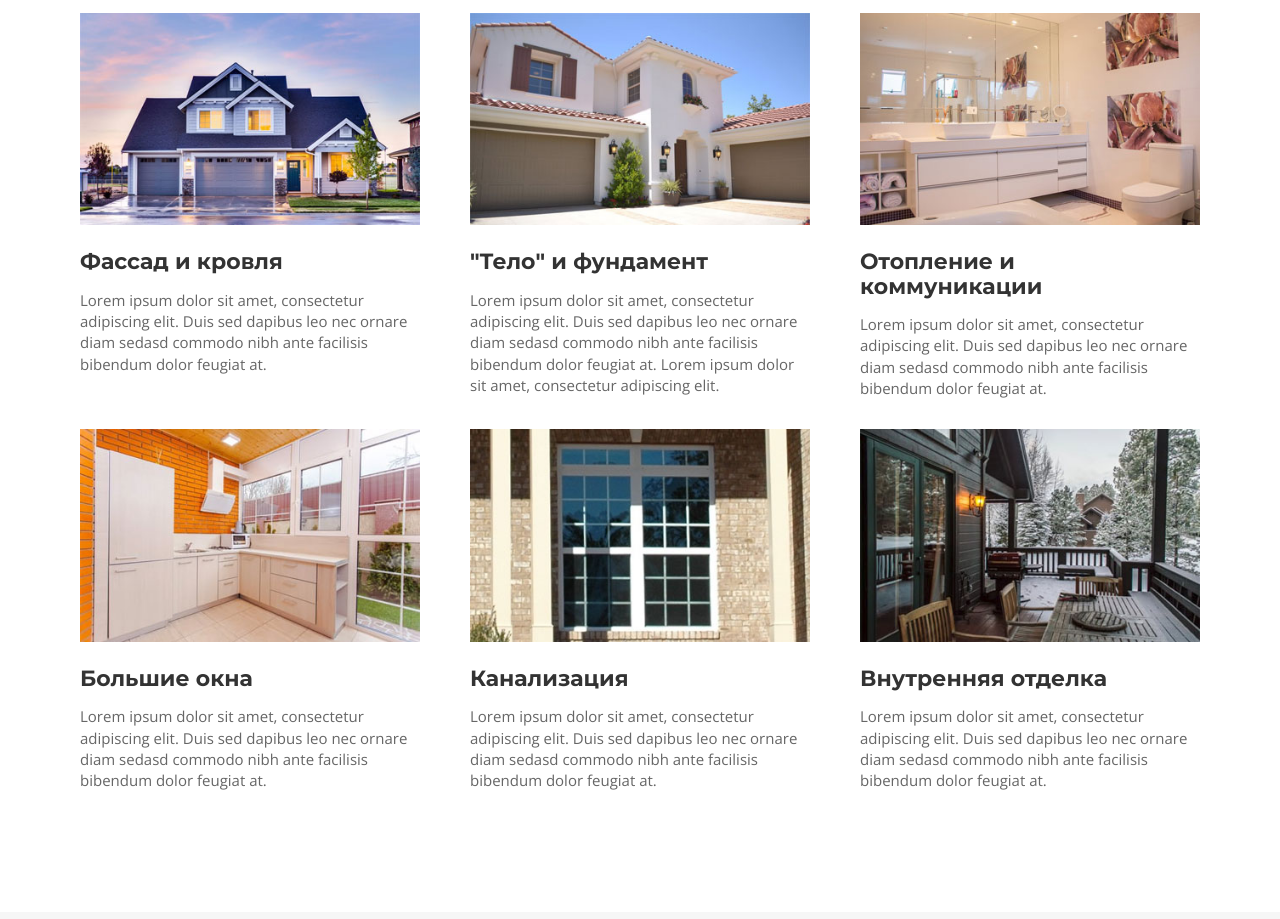
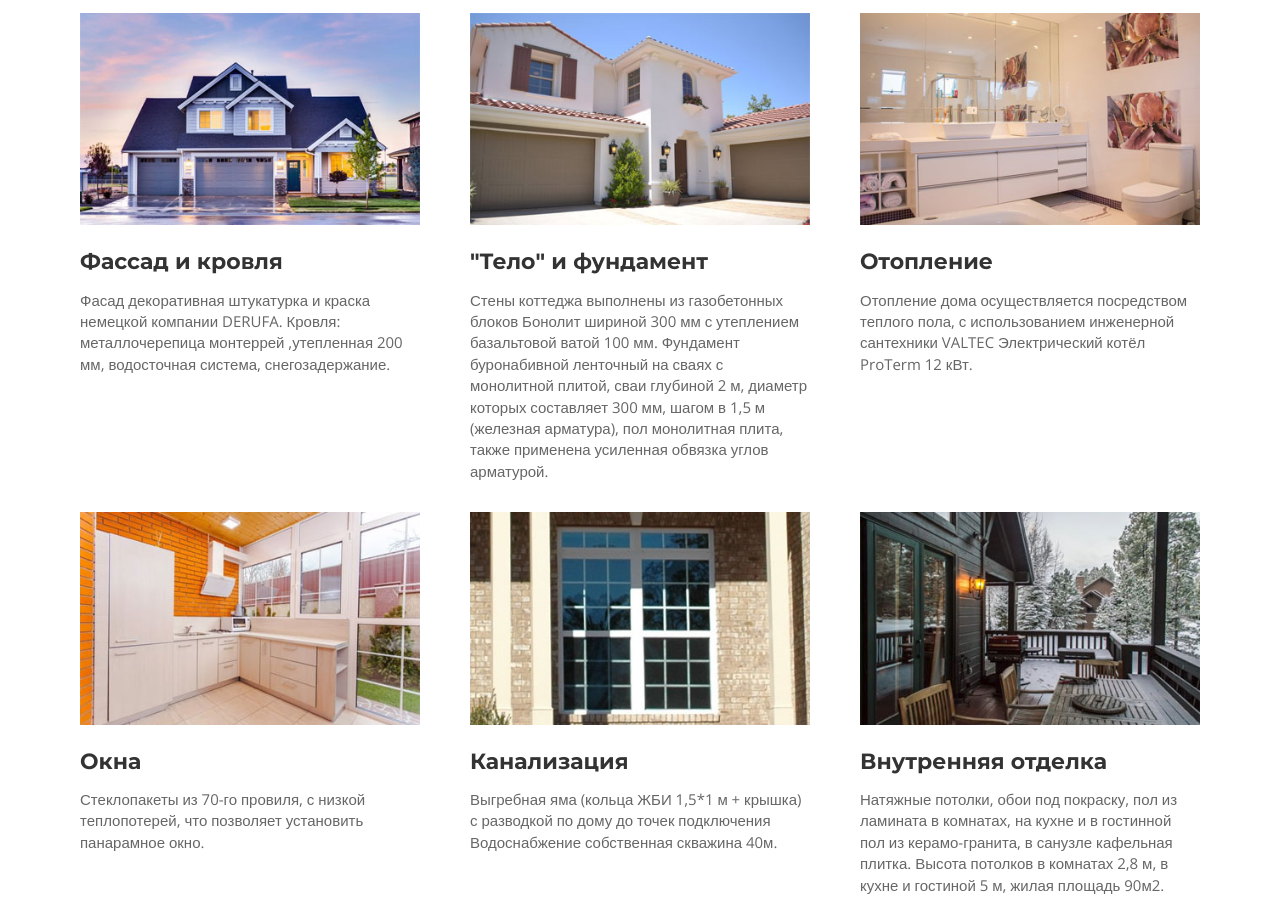
Before and after one commit to MirrorOni/test.github.io, a plain HTML site: page index.html in a window 1280 px wide. Shown: the part 1926-2845 px from the top of the page. Drawn offline with nearby package versions, Linux system fonts and the light colour scheme; a script that the page names is missing.

Commit message:
Update index.html

```diff
--- a/index.html
+++ b/index.html
@@ -150,21 +150,21 @@ document.addEventListener("DOMContentLoaded", function() {
         <div class="service-media"> <img src="img/services/service-1.jpg" alt=" "> </div>
         <div class="service-desc">
           <h3>Фассад и кровля</h3>
-          <p>Lorem ipsum dolor sit amet, consectetur adipiscing elit. Duis sed dapibus leo nec ornare diam sedasd commodo nibh ante facilisis bibendum dolor feugiat at.</p>
+          <p>Фасад декоративная штукатурка и краска немецкой компании DERUFA. Кровля: металлочерепица монтеррей ,утепленная 200 мм, водосточная система, снегозадержание.</p>
         </div>
       </div>
       <div class="col-md-4">
         <div class="service-media"> <img src="img/services/service-2.jpg" alt=" "> </div>
         <div class="service-desc">
           <h3>"Тело" и фундамент</h3>
-          <p>Lorem ipsum dolor sit amet, consectetur adipiscing elit. Duis sed dapibus leo nec ornare diam sedasd commodo nibh ante facilisis bibendum dolor feugiat at. Lorem ipsum dolor sit amet, consectetur adipiscing elit.</p>
+          <p>Стены коттеджа выполнены из газобетонных блоков Бонолит шириной 300 мм с утеплением базальтовой ватой 100 мм. Фундамент буронабивной ленточный на сваях с монолитной плитой, сваи глубиной 2 м, диаметр которых составляет 300 мм, шагом в 1,5 м (железная арматура), пол монолитная плита, также применена усиленная обвязка углов арматурой.</p>
         </div>
       </div>
       <div class="col-md-4">
         <div class="service-media"> <img src="img/services/service-3.jpg" alt=" "> </div>
         <div class="service-desc">
-          <h3>Отопление и коммуникации</h3>
-          <p>Lorem ipsum dolor sit amet, consectetur adipiscing elit. Duis sed dapibus leo nec ornare diam sedasd commodo nibh ante facilisis bibendum dolor feugiat at.</p>
+          <h3>Отопление</h3>
+          <p>Отопление дома осуществляется посредством теплого пола, с использованием инженерной сантехники VALTEC Электрический котёл ProTerm 12 кВт.</p>
         </div>
       </div>
     </div>
@@ -172,22 +172,22 @@ document.addEventListener("DOMContentLoaded", function() {
       <div class="col-md-4">
         <div class="service-media"> <img src="img/services/service-4.jpg" alt=" "> </div>
         <div class="service-desc">
-          <h3>Большие окна</h3>
-          <p>Lorem ipsum dolor sit amet, consectetur adipiscing elit. Duis sed dapibus leo nec ornare diam sedasd commodo nibh ante facilisis bibendum dolor feugiat at.</p>
+          <h3>Окна</h3>
+          <p>Стеклопакеты из 70-го провиля, с низкой теплопотерей, что позволяет установить панарамное окно.</p>
         </div>
       </div>
       <div class="col-md-4">
         <div class="service-media"> <img src="img/services/service-5.jpg" alt=" "> </div>
         <div class="service-desc">
           <h3>Канализация</h3>
-          <p>Lorem ipsum dolor sit amet, consectetur adipiscing elit. Duis sed dapibus leo nec ornare diam sedasd commodo nibh ante facilisis bibendum dolor feugiat at.</p>
+          <p>Выгребная яма (кольца ЖБИ 1,5*1 м + крышка) с разводкой по дому до точек подключения Водоснабжение собственная скважина 40м.</p>
         </div>
       </div>
       <div class="col-md-4">
         <div class="service-media"> <img src="img/services/service-6.jpg" alt=" "> </div>
         <div class="service-desc">
           <h3>Внутренняя отделка</h3>
-          <p>Lorem ipsum dolor sit amet, consectetur adipiscing elit. Duis sed dapibus leo nec ornare diam sedasd commodo nibh ante facilisis bibendum dolor feugiat at.</p>
+          <p>Натяжные потолки, обои под покраску, пол из ламината в комнатах, на кухне и в гостинной пол из керамо-гранита, в санузле кафельная плитка. Высота потолков в комнатах 2,8 м, в кухне и гостиной 5 м, жилая площадь 90м2.</p>
         </div>
       </div>
     </div>
```
